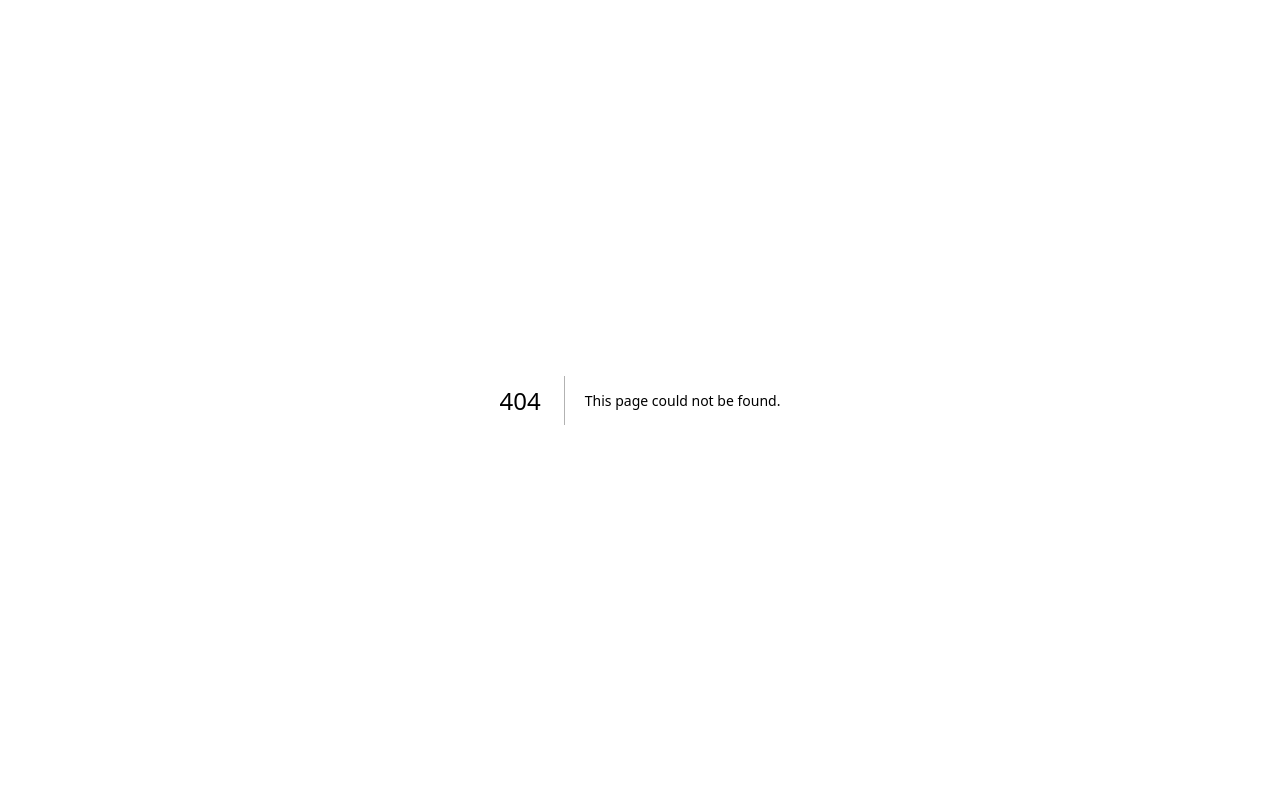
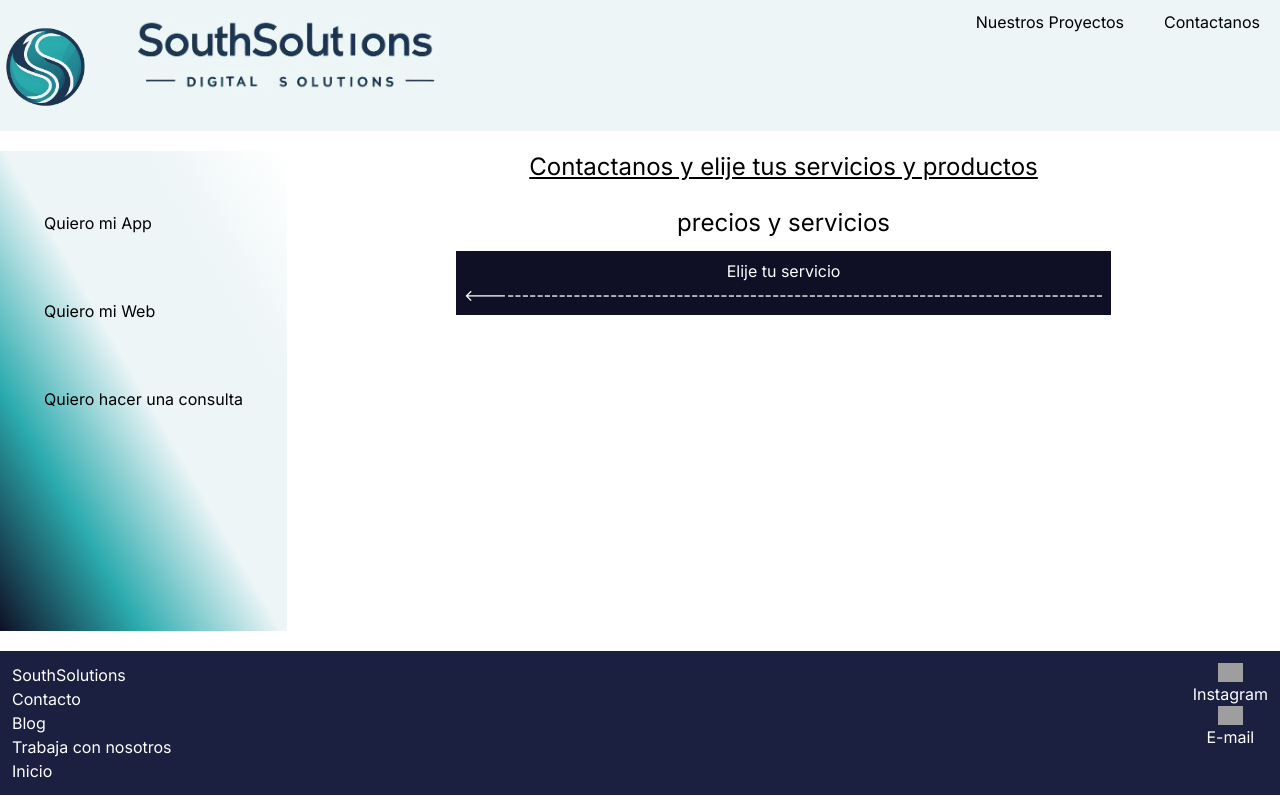
Before and after one commit to SouthSolutions/SouthSolutionsWeb, a Next.js app: page /contact in a window 1280 px wide. Before the commit this address had no page. Built offline with nearby package versions, Linux system fonts and the light colour scheme; grey boxes are pictures that could not be loaded.

Commit message:
add contact page

```diff
--- /dev/null
+++ b/app/contact/page.tsx
@@ -0,0 +1,129 @@
+"use client";
+
+import Nav from "../components/Nav/Nav";
+import Footer from "../components/Footer/Footer";
+import { useState } from "react";
+
+const Contact = () => {
+  const [selected, setSelected] = useState("");
+
+  const handleOnClick = (platform: string) => {
+    setSelected(platform);
+  };
+
+  return (
+    <>
+      <nav>
+        <Nav />
+      </nav>
+      <main className="flex justify-between ">
+        <section className="flex">
+          <aside className="p-2 my-5 bg-[linear-gradient(-120deg,white,_#edf5f7_,_#edf5f7_,_#2babae_,_#0f1026_)] h-[30em]">
+            <div className="p-5">
+              <ul>
+                <li onClick={() => handleOnClick("app")} className="px-4 py-8">
+                  {" "}
+                  <button>Quiero mi App</button>
+                </li>
+                <li onClick={() => handleOnClick("web")} className="px-4 py-8">
+                  {" "}
+                  <button>Quiero mi Web</button>
+                </li>
+                <li className="px-4 py-8">
+                  <a href="href=mailto:southsolutions.tech@gmail.com">
+                    Quiero hacer una consulta
+                  </a>
+                </li>
+              </ul>
+            </div>
+          </aside>
+        </section>
+        <section className="flex p-2 mx-auto ">
+          <div className="flex flex-col">
+            <h3 className="text-center text-2xl p-3 underline">
+              Contactanos y elije tus servicios y productos
+            </h3>
+            <h4 className="text-center text-2xl p-3">precios y servicios</h4>
+            <div>
+              {selected === "app" && (
+                <div className="bg-[#0f1026] text-white p-2">
+                  <h3 className="text-center">Elije tu app</h3>
+                  <div>
+                    <ul>
+                      <li>
+                        [tipo de app]
+                        .................................................................................................
+                        precio
+                      </li>
+                      <li>
+                        [tipo de app]
+                        .................................................................................................
+                        precio
+                      </li>
+                      <li>
+                        [tipo de app]
+                        .................................................................................................
+                        precio
+                      </li>
+                      <li>
+                        [tipo de app]
+                        .................................................................................................
+                        precio
+                      </li>
+                    </ul>
+                  </div>
+                </div>
+              )}
+
+              {selected === "web" && (
+                <div className="bg-[#0f1026] text-white p-2">
+                  <h3 className="text-center">Elije tu app</h3>
+                  <div>
+                    <ul>
+                      <li>
+                        [tipo de web]
+                        .................................................................................................
+                        precio
+                      </li>
+                      <li>
+                        [tipo de web]
+                        .................................................................................................
+                        precio
+                      </li>
+                      <li>
+                        [tipo de web]
+                        .................................................................................................
+                        precio
+                      </li>
+                      <li>
+                        [tipo de web]
+                        .................................................................................................
+                        precio
+                      </li>
+                    </ul>
+                  </div>
+                </div>
+              )}
+
+              {selected === "" && (
+                <div className="bg-[#0f1026] text-white p-2">
+                  <h3 className="text-center">Elije tu servicio</h3>
+                  <p>
+                    {
+                      "<------------------------------------------------------------------------------------"
+                    }
+                  </p>
+                </div>
+              )}
+            </div>
+          </div>
+        </section>
+      </main>
+      <footer>
+        <Footer />
+      </footer>
+    </>
+  );
+};
+
+export default Contact;
```
